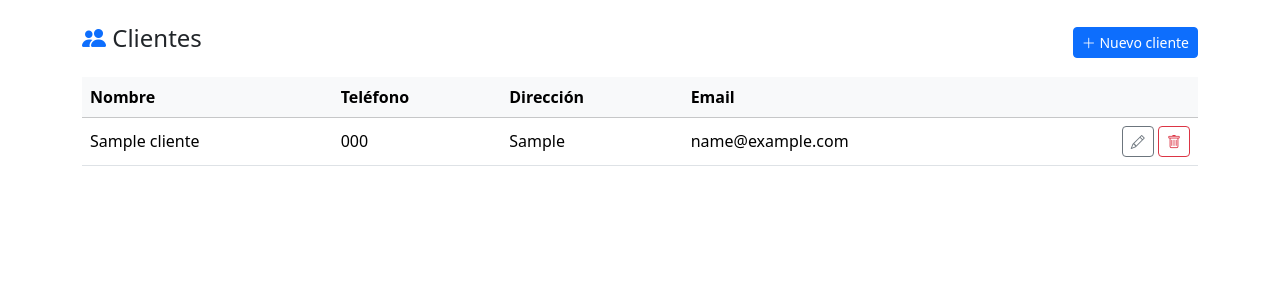
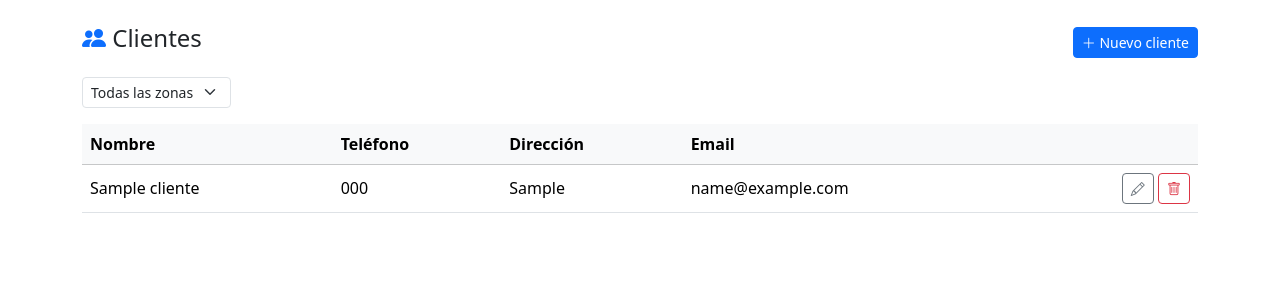
Before and after one commit to davadord/watermax, a Flask app: page /admin/clientes in a window 1280 px wide. Shown: the part 56-356 px from the top of the page. Run offline with Flask 3, Linux system fonts and the light colour scheme; a user stored in the database is signed in; tables that the repository leaves empty hold one stand-in row (values such as "Sample post").

Commit message:
Sprint 1 #3: filtro por zona en listado de clientes via JOIN con EquipoInstalado

```diff
--- a/app/blueprints/admin.py
+++ b/app/blueprints/admin.py
@@ -19,8 +19,13 @@ _admin_roles = ("propietario", "administrativo")
 @login_required
 @role_required(*_admin_roles)
 def clientes():
-    clientes = Cliente.query.filter_by(activo=True).order_by(Cliente.nombre).all()
-    return render_template("admin/clientes.html", clientes=clientes)
+    zona_id = request.args.get("zona_id", type=int)
+    zonas = Zona.query.order_by(Zona.nombre).all()
+    q = Cliente.query.filter_by(activo=True)
+    if zona_id:
+        q = q.join(Cliente.equipos).filter(EquipoInstalado.zona_id == zona_id, EquipoInstalado.activo == True)
+    clientes = q.order_by(Cliente.nombre).all()
+    return render_template("admin/clientes.html", clientes=clientes, zonas=zonas, zona_id=zona_id)
 
 
 @admin_bp.route("/clientes/nuevo", methods=["GET", "POST"])
--- a/app/templates/admin/clientes.html
+++ b/app/templates/admin/clientes.html
@@ -7,6 +7,22 @@
     <i class="bi bi-plus-lg"></i> Nuevo cliente
   </a>
 </div>
+
+<form method="GET" class="row g-2 align-items-end mb-3">
+  <div class="col-auto">
+    <select name="zona_id" class="form-select form-select-sm" onchange="this.form.submit()">
+      <option value="">Todas las zonas</option>
+      {% for zona in zonas %}
+      <option value="{{ zona.id }}" {% if zona.id == zona_id %}selected{% endif %}>{{ zona.nombre }}</option>
+      {% endfor %}
+    </select>
+  </div>
+  {% if zona_id %}
+  <div class="col-auto">
+    <a href="{{ url_for('admin.clientes') }}" class="btn btn-outline-secondary btn-sm">Limpiar</a>
+  </div>
+  {% endif %}
+</form>
 
 <div class="table-responsive">
   <table class="table table-hover align-middle">
```
